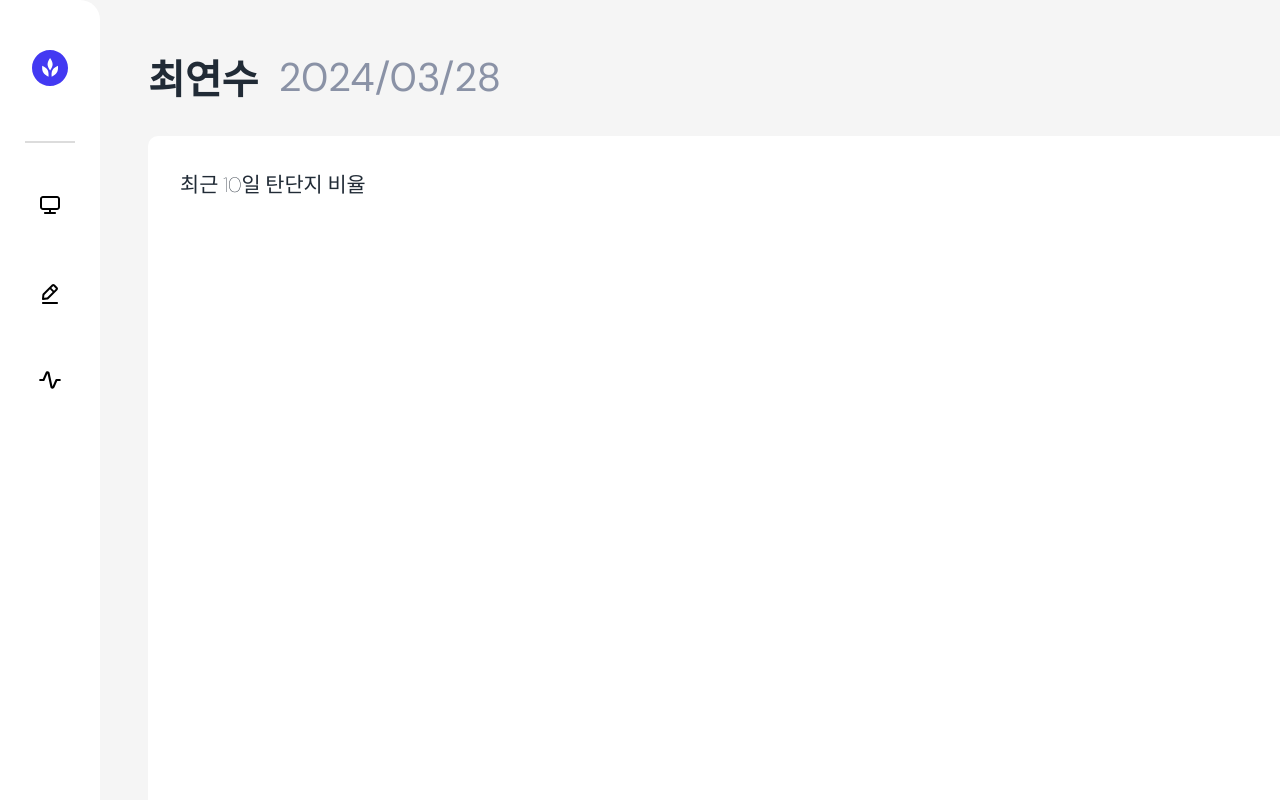
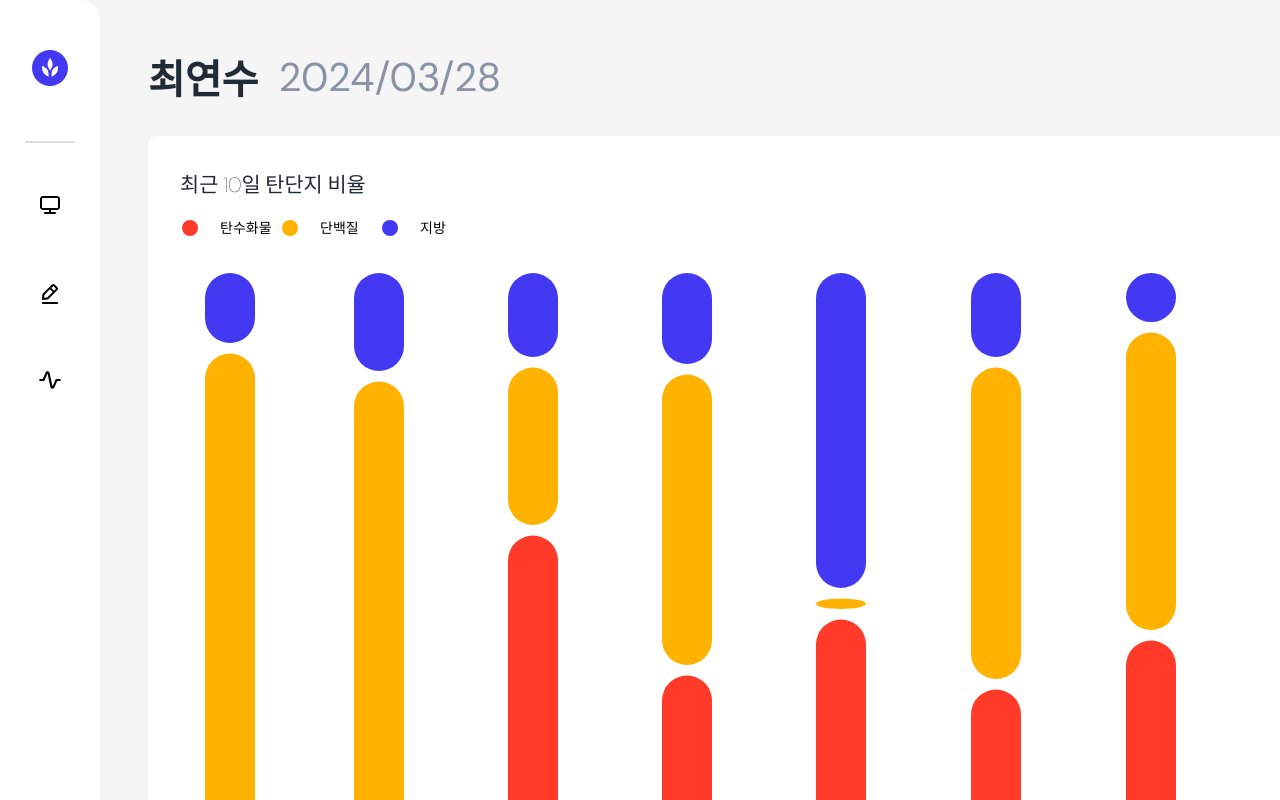
Before and after one commit to Tandanzi-Team/tan-dan-zi, a Next.js app in the folder web/: page /detail in a window 1280 px wide. Built offline with nearby package versions, Linux system fonts and the light colour scheme.

Commit message:
feat: 각 페이지들에 필요한 차트 컴포넌트들 추가

```diff
--- a/web/app/detail/page.tsx
+++ b/web/app/detail/page.tsx
@@ -1,9 +1,41 @@
 "use client";
 
 import styled from "styled-components";
-import NavigatonBar from "../../components/NavigatonBar";
+
+import NavigatonBar from "@/components/NavigatonBar";
+import StackedBarsChart from "@/components/charts/StackedBarsChart";
+import Legend from "@/components/charts/Legend";
+import WeightChart from "@/components/charts/WeightChart";
+import CalorieChart from "@/components/charts/CalorieChart"
 
 export default function Detail() {
+  // TODO 서버와의 통신 전 랜덤한 값을 하드코딩하기 위한 메서드이므로 추후 삭제 필요
+  const generateRandomData = () => {
+    let data = [];
+    for (let i = 0; i < 10; i++) {
+      let carbs = Math.floor(Math.random() * 61) + 10; // 10에서 70 사이의 랜덤 값
+      let protein = Math.floor(Math.random() * (101 - carbs)); // 남은 범위에서 랜덤 값
+      let fat = 100 - carbs - protein; // 나머지를 지방으로
+
+      data.push([
+        { name: "탄수화물", value: carbs, color: "#ff3a29" },
+        { name: "단백질", value: protein, color: "#ffb200" },
+        { name: "지방", value: fat, color: "#4339f2" },
+      ]);
+    }
+    return data;
+  };
+
+  const chartData = generateRandomData();
+
+  const current = [
+    { name: "탄수화물", value: 40, color: "#ff3a29" },
+    { name: "단백질", value: 20, color: "#ffb200" },
+    { name: "지방", value: 40, color: "#4339f2" },
+  ];
+
+  const getChartColors = () => current.map((item) => item.color);
+
   return (
     <Container>
       <NavigatonBar />
@@ -16,7 +48,23 @@ export default function Detail() {
           <ChartsWrapper>
             <TandanziWrapper>
               <ChartTitle>최근 10일 탄단지 비율</ChartTitle>
-              <Chart>{/* 그래프 */}</Chart>
+              <Legend
+                data={current}
+                colors={getChartColors()}
+                index={0}
+              />
+              <Chart>
+                {chartData.map((data, index) => (
+                  <div key={index}>
+                    <StackedBarsChart
+                      data={data}
+                      colors={data.map((item) => item.color)}
+                      index={index}
+                    />
+                    <ChartDate>Chart {index + 1}</ChartDate>
+                  </div>
+                ))}
+              </Chart>
             </TandanziWrapper>
             <DetailedWrapper>
               <DetailedChart>
@@ -25,7 +73,9 @@ export default function Detail() {
                   <ChartTitle>평균 몸무게</ChartTitle>
                   <ChartStandard>최근 10일 기준</ChartStandard>
                 </ChartInfoWrapper>
-                <Chart>{/* 그래프 */}</Chart>
+                <Chart>
+                  <WeightChart/>
+                </Chart>
               </DetailedChart>
               <DetailedChart>
                 <ChartInfoWrapper>
@@ -33,7 +83,9 @@ export default function Detail() {
                   <ChartTitle>평균 섭취 칼로리</ChartTitle>
                   <ChartStandard>최근 10일 기준</ChartStandard>
                 </ChartInfoWrapper>
-                <Chart>{/* 그래프 */}</Chart>
+                <Chart>
+                  <CalorieChart/>
+                </Chart>
               </DetailedChart>
             </DetailedWrapper>
           </ChartsWrapper>
@@ -101,7 +153,7 @@ const ChartsWrapper = styled.div`
 `;
 
 const TandanziWrapper = styled.div`
-  width: 1580px;
+  width: 1560px;
   height: 57.3rem;
   padding: 2rem;
   background-color: #ffffff;
@@ -119,7 +171,9 @@ const DetailedChart = styled.div`
   padding: 2rem;
   background-color: #ffffff;
   border-radius: 10px;
-  height: calc((57.3rem - 1.25rem) / 2); // 두 그래프의 높이가 TandanziWrapper와 같도록 설정
+  height: calc(
+    (57.3rem - 1.25rem) / 2
+  ); // 두 그래프의 높이가 TandanziWrapper와 같도록 설정
 `;
 
 const ChartInfoWrapper = styled.div`
@@ -139,18 +193,25 @@ const ChartFigure = styled.div`
 `;
 
 const ChartTitle = styled.h2`
-  margin-bottom: 0.7rem;
   font-size: 1.3rem;
   color: #212b36;
 `;
 
 const ChartStandard = styled.div`
+  margin-top: 0.6rem;
   font-size: 0.9rem;
   color: #8a92a6;
 `;
 
 const Chart = styled.div`
-  align-items: center;
-  justify-content: center;
-  /* 그래프를 구현하는 추가 스타일과 로직 */
+  display: flex;
+  flex-direction: row;
+  align-items: flex-start;
+  justify-content: space-between;
 `;
+
+const ChartDate = styled.h2`
+  margin: -20px 20px 0px 20px;
+  font-size: 1.3rem;
+  color: #212b36;
+`;
--- a/web/app/record/page.tsx
+++ b/web/app/record/page.tsx
@@ -3,7 +3,7 @@
 import styled from "styled-components";
 
 import NavigatonBar from "../../components/NavigatonBar";
-import MenuDetailedView from "../../components/MenuDetailedView";
+import MenuDetailedView from "../../components/views/MenuDetailedView";
 import Calendar from "../../public/calendar.svg";
 
 export default function Record() {
```
Also changed, not shown: web/app/main/page.tsx (+47 -28 lines).
